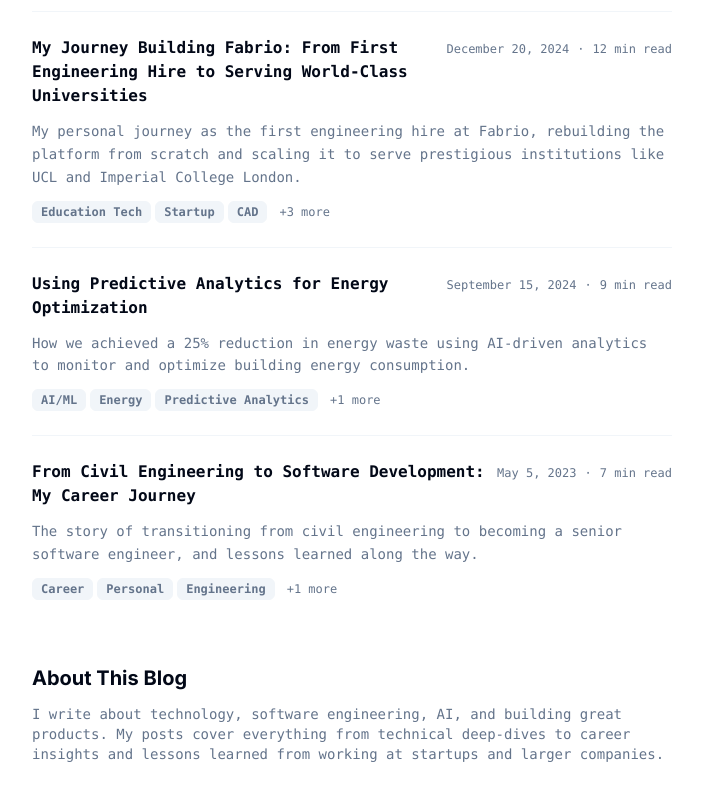
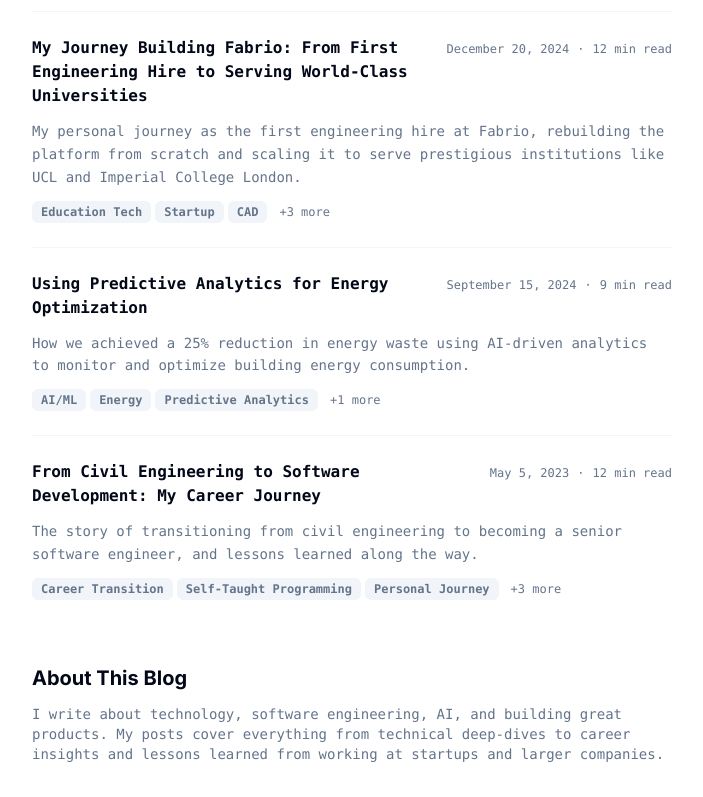
Before and after one commit to ibrahimshittu/ibrahim-shittu-portfolio, a Next.js app: page /blog in a window 1280 px wide. Shown: the part 389-1186 px from the top of the page, without its empty margins (288-991 px from the left). Built offline with nearby package versions, Linux system fonts and the light colour scheme.

Commit message:
chore: update blog post to reflect a more detailed career transition narrative and adjust read time and tags

```diff
--- a/data/blog-posts.ts
+++ b/data/blog-posts.ts
@@ -461,8 +461,15 @@ The key to success lies in understanding that buildings are complex systems with
     excerpt:
       "The story of transitioning from civil engineering to becoming a senior software engineer, and lessons learned along the way.",
     date: "2023-05-05",
-    readTime: "7 min read",
-    tags: ["Career", "Personal", "Engineering", "Growth"],
+    readTime: "12 min read",
+    tags: [
+      "Career Transition",
+      "Self-Taught Programming",
+      "Personal Journey",
+      "Civil Engineering",
+      "Software Development",
+      "Career Change",
+    ],
     content: `Career transitions are never easy, but sometimes they lead to unexpected and fulfilling paths. My journey from civil engineering to software development taught me valuable lessons about adaptability, continuous learning, and following your passion.
 
 ## The Starting Point
```
